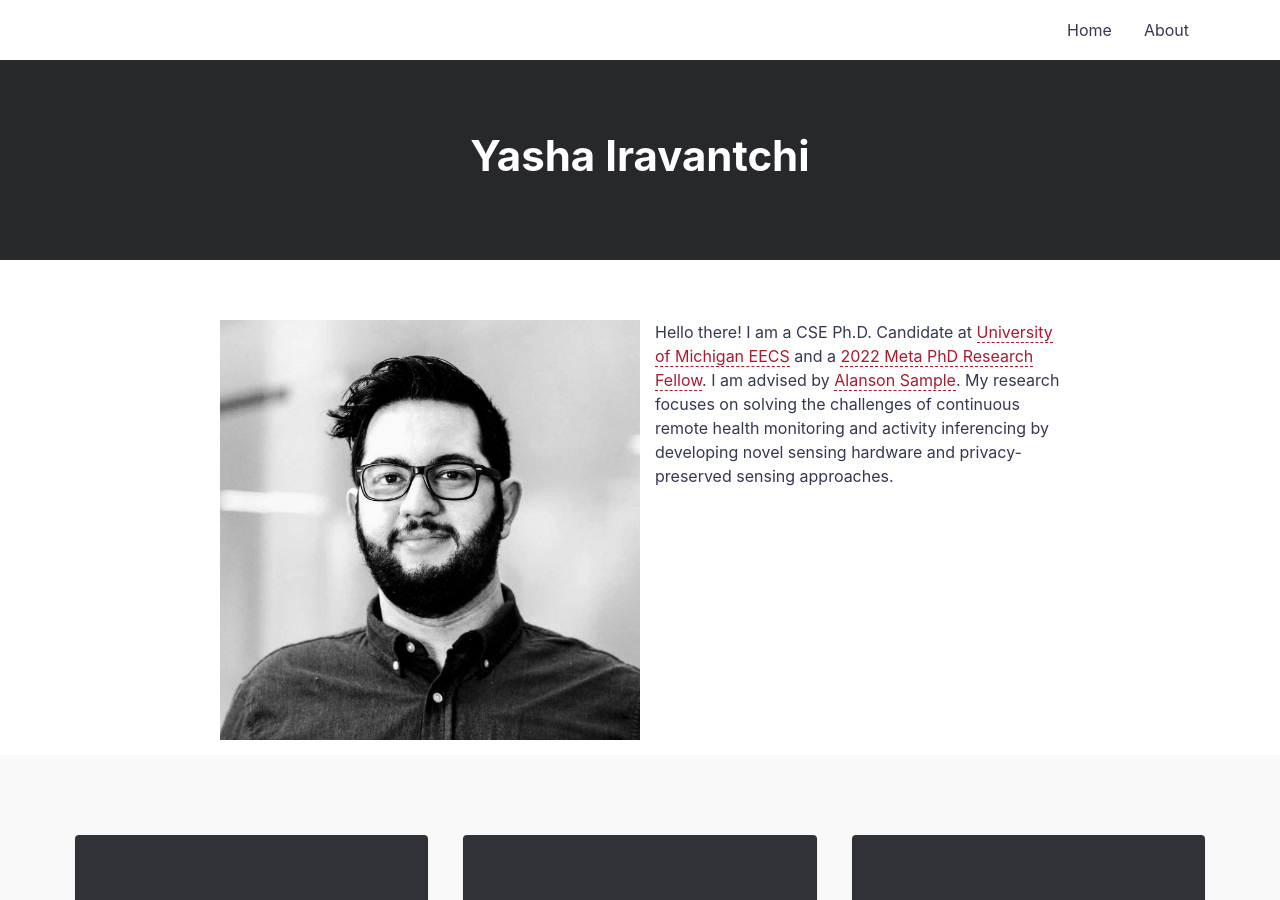
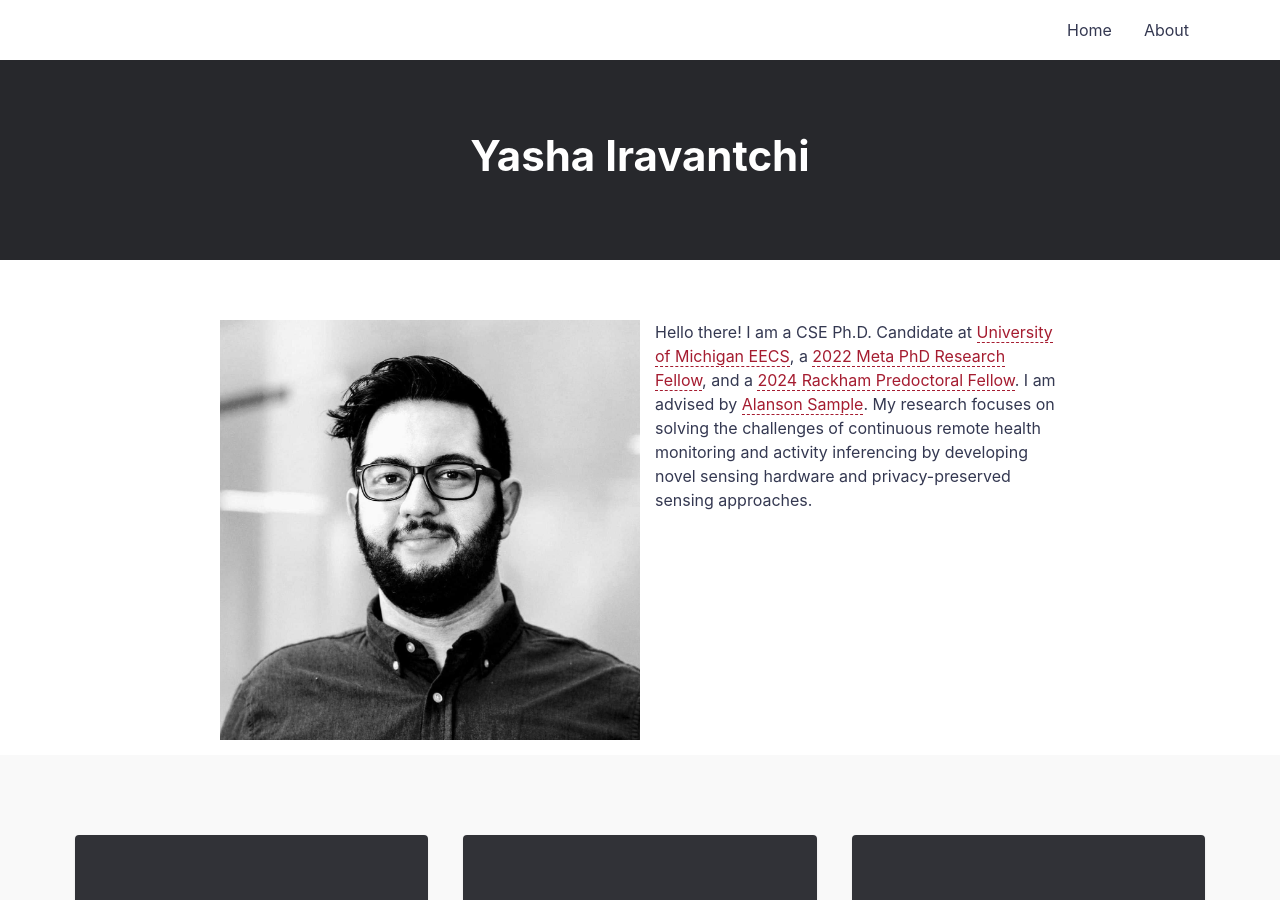
Before and after one commit to yashairavantchi/yashairavantchi.github.io, a Jekyll site: the page built from index.md, in a window 1280 px wide and 900 px high. Built offline with Jekyll 4.4.1, drawn with Linux system fonts in a browser that asks for light colours.

Commit message:
Update default.html

```diff
--- a/_layouts/default.html
+++ b/_layouts/default.html
@@ -45,7 +45,7 @@ layout: compress
 
                 Hello there!
 
-                I am a CSE Ph.D. Candidate at <a href="https://www.eecs.umich.edu/">University of Michigan EECS</a> and a <a href="https://research.facebook.com/blog/2022/2/announcing-the-recipients-of-the-2022-meta-phd-research-fellowship/">2022 Meta PhD Research Fellow</a>.
+                I am a CSE Ph.D. Candidate at <a href="https://www.eecs.umich.edu/">University of Michigan EECS</a>, a <a href="https://research.facebook.com/blog/2022/2/announcing-the-recipients-of-the-2022-meta-phd-research-fellowship/">2022 Meta PhD Research Fellow</a>, and a <a href="https://cse.engin.umich.edu/stories/yasha-iravantchi-receives-rackham-predoctoral-fellowship">2024 Rackham Predoctoral Fellow</a>.
                 I am advised by <a href="http://www.alansonsample.com/">Alanson Sample</a>.
 
                 My research focuses on solving the challenges of continuous remote health monitoring and activity inferencing by developing novel sensing hardware and privacy-preserved sensing approaches.
```
